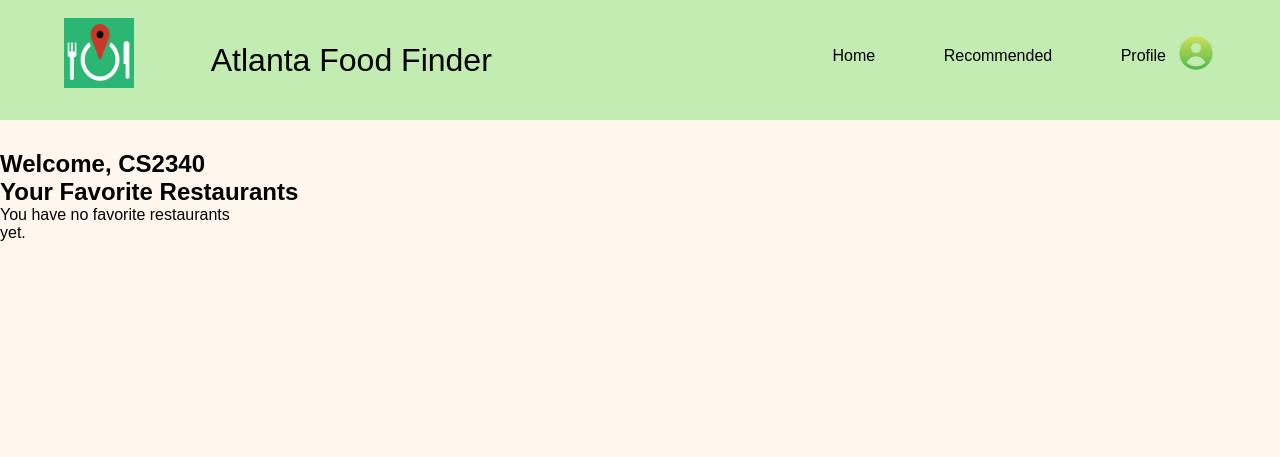
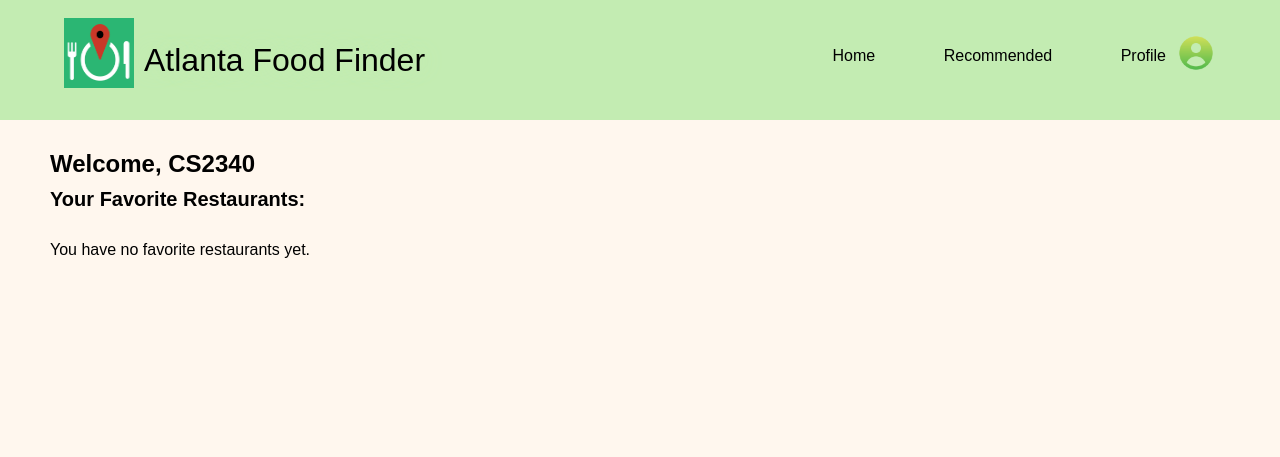
Before and after one commit to estherpark514/Atlanta-Food-Finder, a Django app: page /profile/ in a window 1280 px wide. Shown: the top 457 px of the page. Run offline with Django 5.2, Linux system fonts and the light colour scheme; a user stored in the database is signed in; data comes from the database, SQL or seed files in the repository; some libraries are stand-ins or nearby versions.

Commit message:
css changes

```diff
--- a/templates/profile.html
+++ b/templates/profile.html
@@ -19,7 +19,7 @@
         style="margin-right: 0px; margin-top: -14px"
       />
 
-      <a href="{% url 'home' %}" class="logo" style="margin-left: -200px">
+      <a href="{% url 'home' %}" class="logo" style="margin-left: 80px; position: fixed;">
         <span> Atlanta Food Finder </span></a
       >
 
@@ -38,11 +38,24 @@
 
     <section class="profile" id="profile">
       <h1>Welcome, {{ user.username }}</h1>
-      <h2>Your Favorite Restaurants</h2>
+      <h2>Your Favorite Restaurants:</h2>
+      <style>
+        h1 {
+          margin-left: 50px;
+          padding: 0px 0px 10px;
+        }
+        h2 {
+          margin-left: 50px;
+          padding: 0px 0px 10px;
+          font-size: 20px;
+          margin-bottom: 20px;
+        }
+      </style>
+      <div class="menu grid"  style="margin-left: 50px">
       <div class="favorite-restaurants">
           {% if favorites %}
               {% for favorite in favorites %}
-                  <div class="restaurant-item">
+                <div class="user-profile">
                       <h3>{{ favorite.restaurant.name }}</h3>
                       <p>Location: {{ favorite.restaurant.vicinity }}</p> <!-- Assuming 'vicinity' is part of your restaurant model -->
                   </div>
@@ -51,6 +64,7 @@
               <p>You have no favorite restaurants yet.</p>
           {% endif %}
       </div>
+    </div>
     </section>
     </main>
 
```
